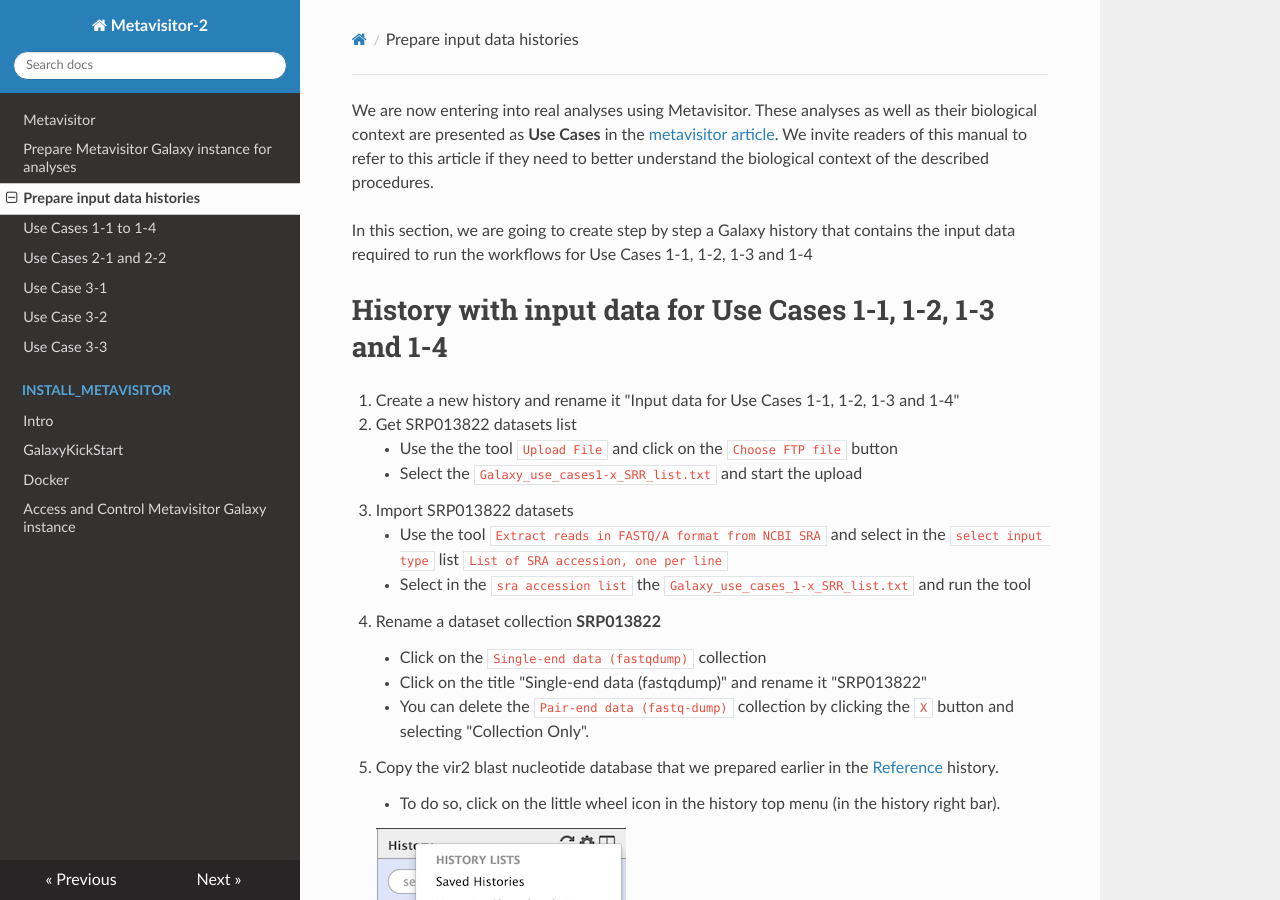
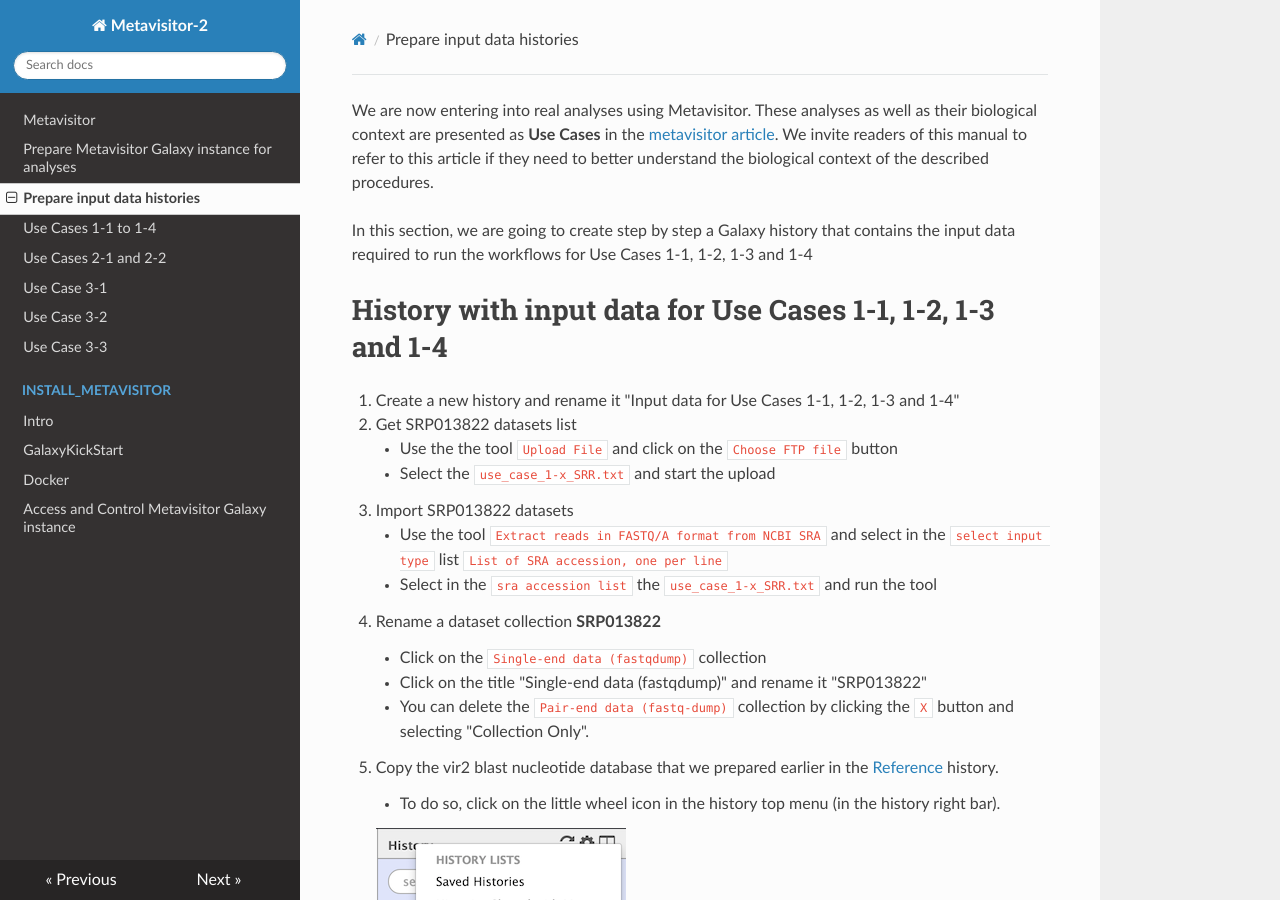
Before and after one commit to ARTbio/metavisitor, an MkDocs documentation site: the page built from docs/use_cases_input_data.md, in a window 1280 px wide and 900 px high. Built offline with MkDocs 1.6.1, drawn with Linux system fonts in a browser that asks for light colours; nearby versions of some CDN libraries; old or Windows-style settings are respelled for this version of MkDocs.

Commit message:
rename SRR accession file

```diff
--- a/docs/use_cases_input_data.md
+++ b/docs/use_cases_input_data.md
@@ -8,10 +8,10 @@
 1. Create a new history and rename it "Input data for Use Cases 1-1, 1-2, 1-3 and 1-4"
 2. Get SRP013822 datasets list
     - Use the the tool `Upload File` and click on the `Choose FTP file` button
-    - Select the `Galaxy_use_cases1-x_SRR_list.txt` and start the upload
+    - Select the `use_case_1-x_SRR.txt` and start the upload
 3. Import SRP013822 datasets
     - Use the tool `Extract reads in FASTQ/A format from NCBI SRA` and select in the `select input type` list `List of SRA accession, one per line`
-    - Select in the `sra accession list` the `Galaxy_use_cases_1-x_SRR_list.txt` and run the tool
+    - Select in the `sra accession list` the `use_case_1-x_SRR.txt` and run the tool
 4. Rename a dataset collection **SRP013822**
     - Click on the `Single-end data (fastqdump)` collection
     - Click on the title "Single-end data (fastqdump)" and rename it "SRP013822"
```
